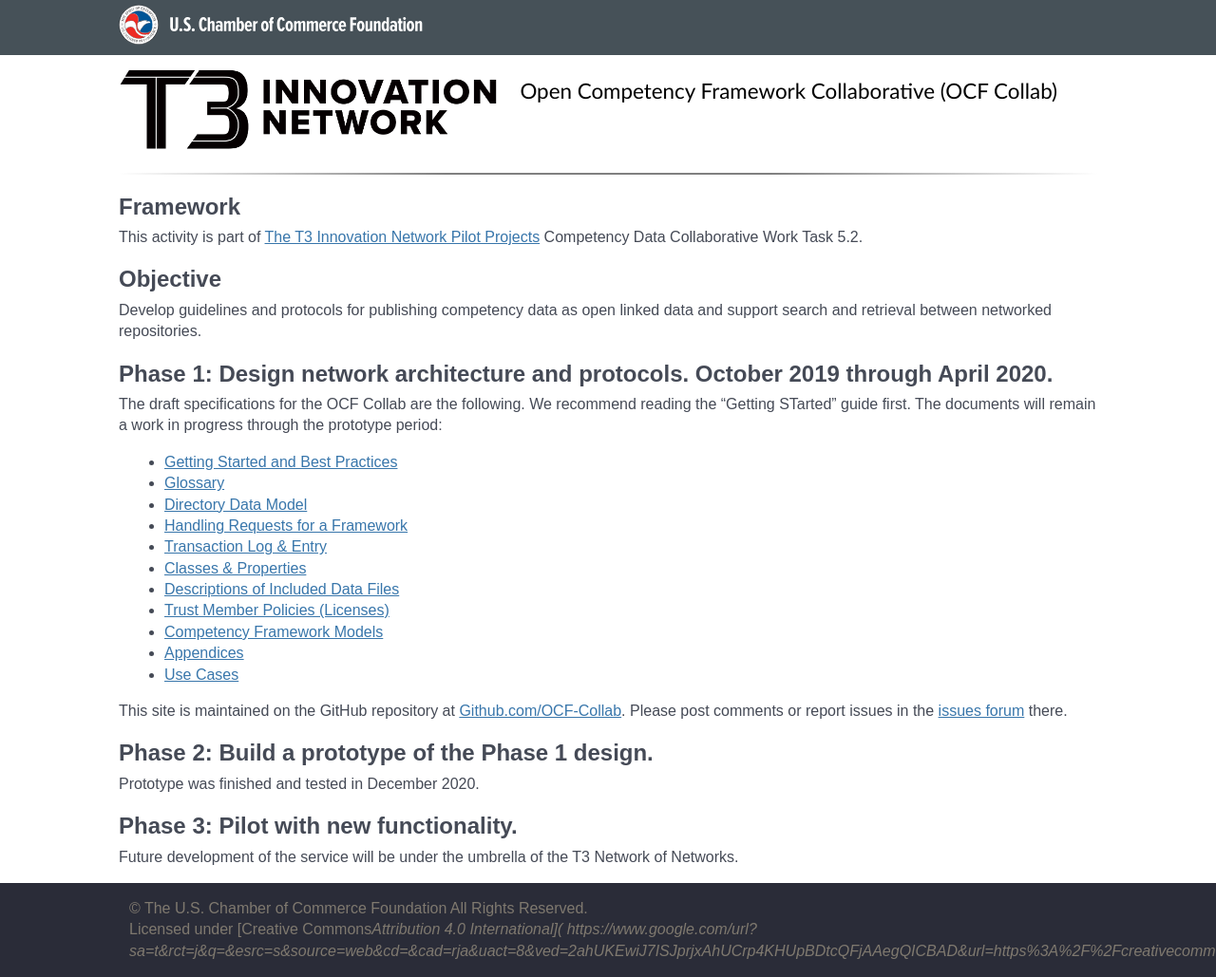
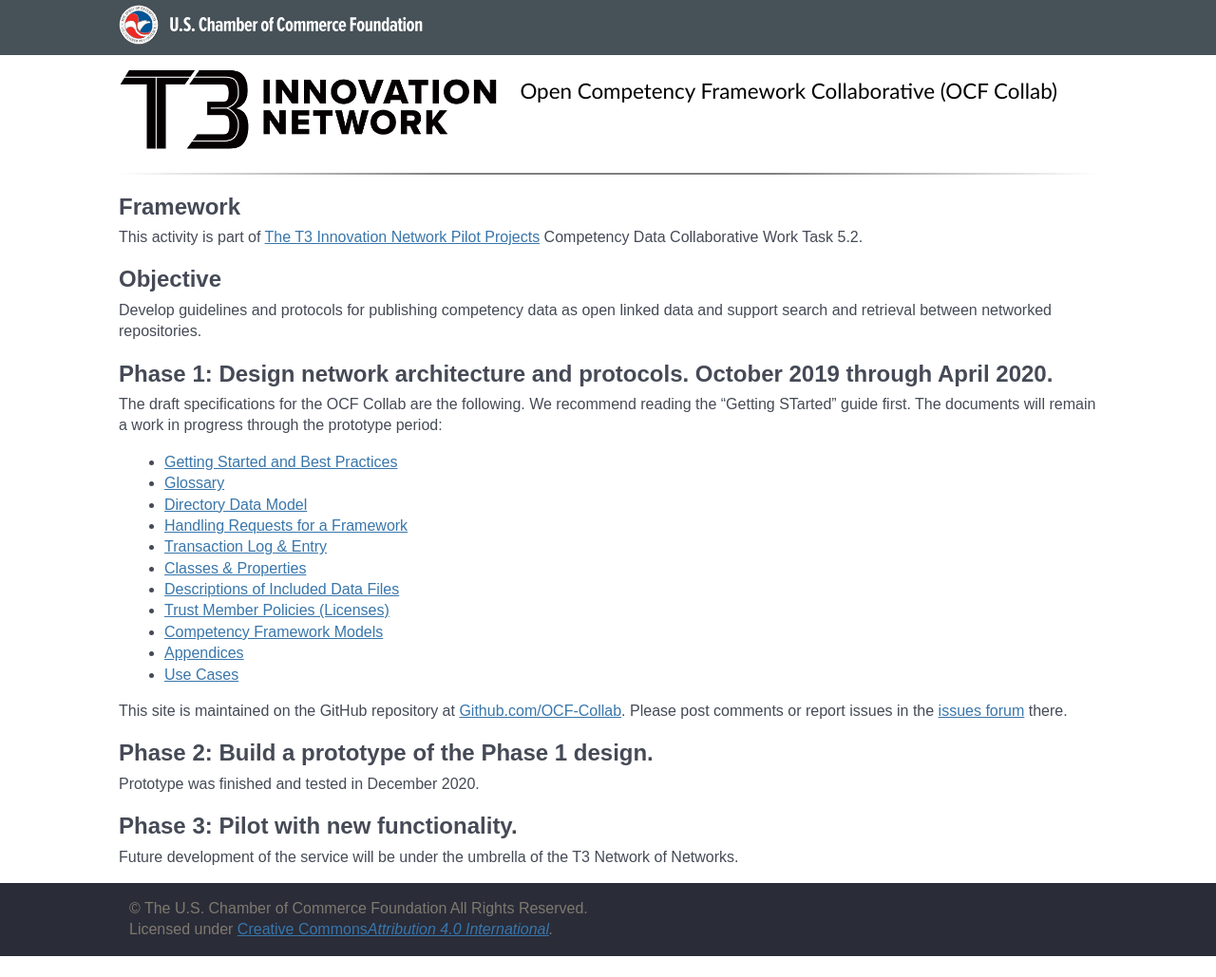
Before and after one commit to t3-innovation-network/ocf-collab.github.io, a Jekyll site: the page built from index.md, in a window 1280 px wide. Shown: the whole page at 95% size. Built offline with Jekyll 4.4.1, drawn with Linux system fonts in a browser that asks for light colours; after the commit the page ends 1007 px from its top, so only the background shows below that; part of the change alters nothing that is shown.

Commit message:
Update footer.html

```diff
--- a/_includes/footer.html
+++ b/_includes/footer.html
@@ -1,6 +1,6 @@
 <div class="footer-frame">
 	<footer>
 		© The U.S. Chamber of Commerce Foundation All Rights Reserved. <br/>
-		Licensed under [Creative Commons<em/>Attribution 4.0 International]( https://www.google.com/url?sa=t&rct=j&q=&esrc=s&source=web&cd=&cad=rja&uact=8&ved=2ahUKEwiJ7ISJprjxAhUCrp4KHUpBDtcQFjAAegQICBAD&url=https%3A%2F%2Fcreativecommons.org%2Flicenses%2Fby%2F4.0%2F&usg=AOvVaw28E0YDTT_NxJYfRVmipfeb).
+		Licensed under <a href="https://creativecommons.org/licenses/by/4.0/">Creative Commons<em/>Attribution 4.0 International</a>.
 	</footer>
 </div> <!-- footer-frame -->
```
